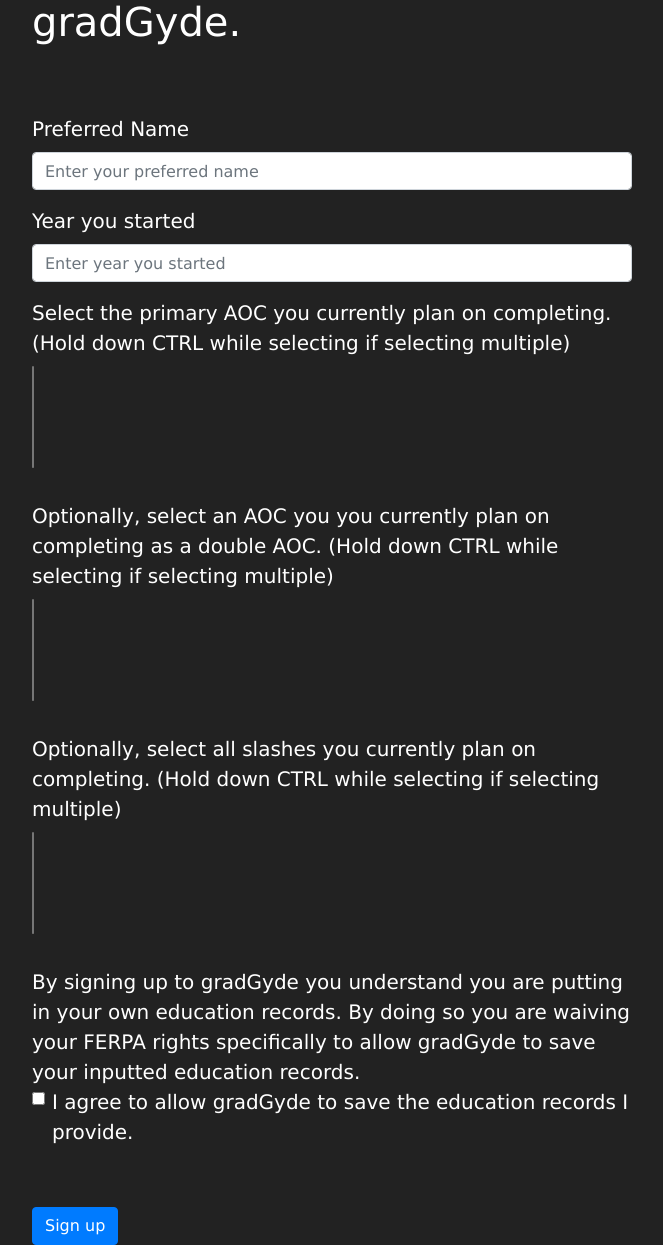
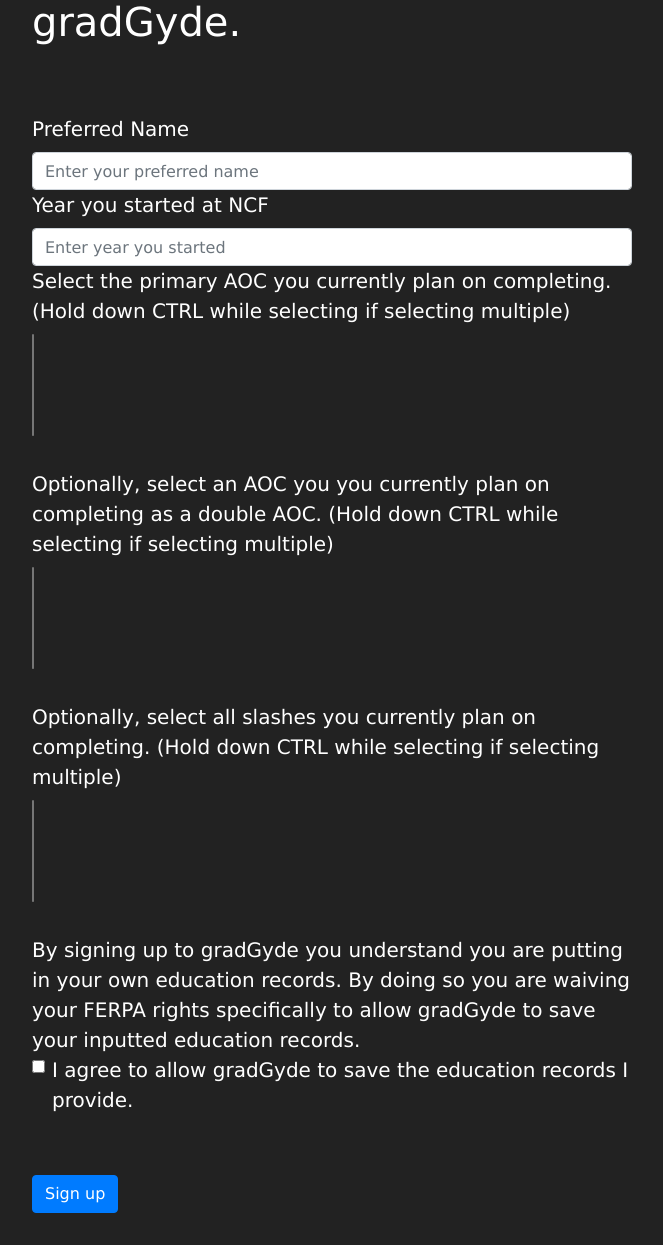
Before and after one commit to hayleemillar/gradGyde, a Flask app: template gradGyde/templates/signup_form.html in a window 1280 px wide. Shown: the part 146-1391 px from the top of the page, without its empty margins (308-971 px from the left). After the commit the page ends 1359 px from the top, so only its background shows below. Run offline with Flask 2, Linux system fonts and the light colour scheme; the template is opened without the code that fills it, so the values that code supplies are empty; some libraries are stand-ins or nearby versions.

Commit message:
refactored signup_form.html

```diff
--- a/gradGyde/templates/signup_form.html
+++ b/gradGyde/templates/signup_form.html
@@ -26,18 +26,18 @@
       <h1>Please fill in the following to complete your sign up for gradGyde.</h1>
       <br/><br/>
 
+      <!-- sign up form -->
       <form action="/signup_form/post" method="post">
-        <div class="form-group">
+
+        <!-- preferrend name -->
         <label for="inputName">Preferred Name</label>
         <input name='name' type="text" class="form-control" id="inputName" placeholder="Enter your preferred name" required>
-        </div>
 
-        <div class="form-group">
-
-          <label for="inputYear">Year you started</label>
+        <!-- year started at NCF -->
+        <label for="inputYear">Year you started at NCF</label>
         <input name='year' type="number" class="form-control" id="inputName" placeholder="Enter year you started" required>
 
-        </div>
+        <!-- primary aoc -->
         <label for="inputSelectAOC">Select the primary AOC you currently plan on completing. (Hold down CTRL while selecting if selecting multiple)</label><br/>
         <select name='AOC' id="select_AOC" class="mdb-select colorful-select dropdown-primary md-form" multiple searchable="Search here.." for="inputSelectAOC">
           <!-- options populated by js -->
@@ -45,15 +45,15 @@
 
         <br/><br/>
 
+        <!-- double aoc -->
         <label for="inputSelectAOCDouble">Optionally, select an AOC you you currently plan on completing as a double AOC. (Hold down CTRL while selecting if selecting multiple)</label><br/>
         <select name='AOC_double' id="select_double" class="mdb-select colorful-select dropdown-primary md-form" multiple searchable="Search here.." for="inputSelectAOCDouble">
           <!-- options populated by js -->
         </select>
 
-
-
         <br/><br/>
 
+        <!-- slashes -->
         <label for="inputSelectSlashes">Optionally, select all slashes you currently plan on completing. (Hold down CTRL while selecting if selecting multiple)</label><br/>
         <select name='slash' id="select_slash" class="mdb-select colorful-select dropdown-primary md-form" multiple searchable="Search here.." for="inputSelectSlashes">
           <!-- options populated by js -->
@@ -61,6 +61,7 @@
 
         <br/><br/>
 
+        <!-- ferpa agreement -->
         By signing up to gradGyde you understand you are putting in your own education records. By doing so you are waiving your FERPA rights specifically to allow gradGyde to save your inputted education records.
         <br/>
         <div class="form-check">
```
Lines whose indentation alone changed are shown as unchanged.
